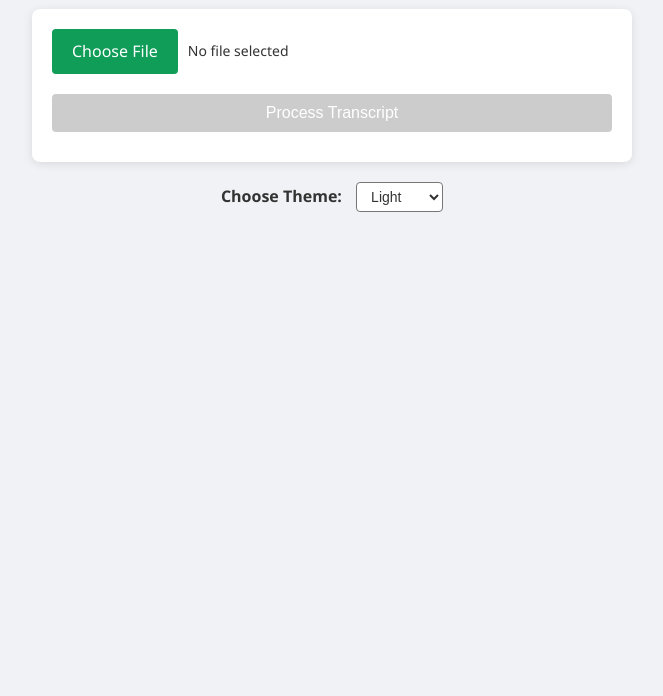
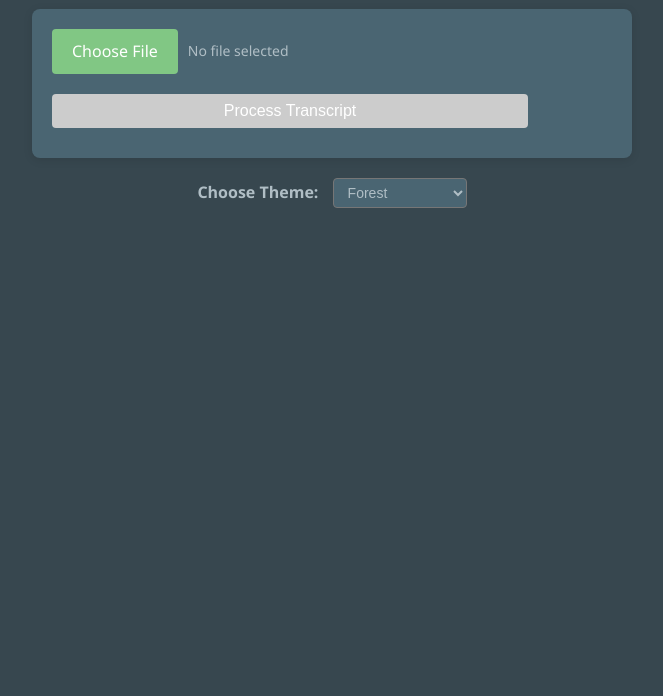
Before and after one commit to 3ta-jpg/transcripr, a plain HTML site: page index.html in a window 1280 px wide. Shown: the part 104-800 px from the top of the page, without its empty margins (308-971 px from the left). Drawn offline with Linux system fonts and the light colour scheme.

Commit message:
Update index.html

```diff
--- a/index.html
+++ b/index.html
@@ -3,39 +3,39 @@
 <head>
   <meta charset="UTF-8" />
   <meta name="viewport" content="width=device-width, initial-scale=1.0" />
-  <title>Transcript Converter</title>
+  <title>TranscriptR</title>
   <style>
     /* Default (Light) theme variables */
     :root {
-      --bg-color: #f0f2f5;
-      --text-color: #333;
-      --container-bg: #ffffff;
-      --button-bg: #4285f4;
-      --button-hover-bg: #3367d6;
-      --download-button-bg: #0f9d58;
-      --download-button-hover-bg: #0b8043;
+      --bg-color: #37474F; /* Dark Slate Gray */
+      --text-color: #B0BEC5; /* Light Blue Gray */
+      --container-bg: #4A6572; /* Slightly lighter Slate Gray for containers */
+      --button-bg: #607D8B; /* Blue Gray */
+      --button-hover-bg: #4F6A78; /* Slightly darker Blue Gray */
+      --download-button-bg: #81C784; /* Light Green (Accent) */
+      --download-button-hover-bg: #6BB06E; /* Slightly darker Green */
     }
 
     /* Dark theme */
     .theme-dark {
-      --bg-color: #121212;
-      --text-color: #e0e0e0;
-      --container-bg: #1e1e1e;
-      --button-bg: #bb86fc;
-      --button-hover-bg: #985eff;
-      --download-button-bg: #03dac6;
-      --download-button-hover-bg: #018786;
+      --bg-color: #E8F5FF; /* Light Sky Blue */
+      --text-color: #333333; /* Dark Gray */
+      --container-bg: #FFFFFF; /* White for clean containers */
+      --button-bg: #4A90E2; /* Bright Blue */
+      --button-hover-bg: #357BCE; /* Slightly darker Blue */
+      --download-button-bg: #26A69A; /* Teal (Accent) */
+      --download-button-hover-bg: #1F8A7F; /* Slightly darker Teal */
     }
 
     /* Vibrant theme */
     .theme-vibrant {
-      --bg-color: #ffe5ec;
-      --text-color: #333;
-      --container-bg: #fff0f5;
-      --button-bg: #ff4081;
-      --button-hover-bg: #e91e63;
-      --download-button-bg: #69f0ae;
-      --download-button-hover-bg: #00e676;
+      --bg-color: #F5F5F0; /* Off-White */
+      --text-color: #4A342A; /* Dark Brown */
+      --container-bg: #FAF9F6; /* Slightly lighter off-white container */
+      --button-bg: #D38669; /* Burnt Orange */
+      --button-hover-bg: #B86F52; /* Slightly darker Orange */
+      --download-button-bg: #E9C46A; /* Golden Yellow (Accent) */
+      --download-button-hover-bg: #D1AD58; /* Slightly darker Yellow */
     }
 
     body {
@@ -95,8 +95,8 @@
     }
 
     #processBtn, #downloadBtn {
-      width: 100%;
-      padding: 10px;
+      width: 85%;
+      padding: 8px;
       border-radius: 4px;
       cursor: pointer;
       font-size: 16px;
@@ -176,9 +176,9 @@
   <div class="theme-picker">
     <label for="themeSelect">Choose Theme:</label>
     <select id="themeSelect">
-      <option value="light">Light</option>
-      <option value="dark">Dark</option>
-      <option value="vibrant">Vibrant</option>
+      <option value="light">Forest</option>
+      <option value="dark">Costal Horizon</option>
+      <option value="vibrant">Earthen</option>
     </select>
   </div>
 
```
